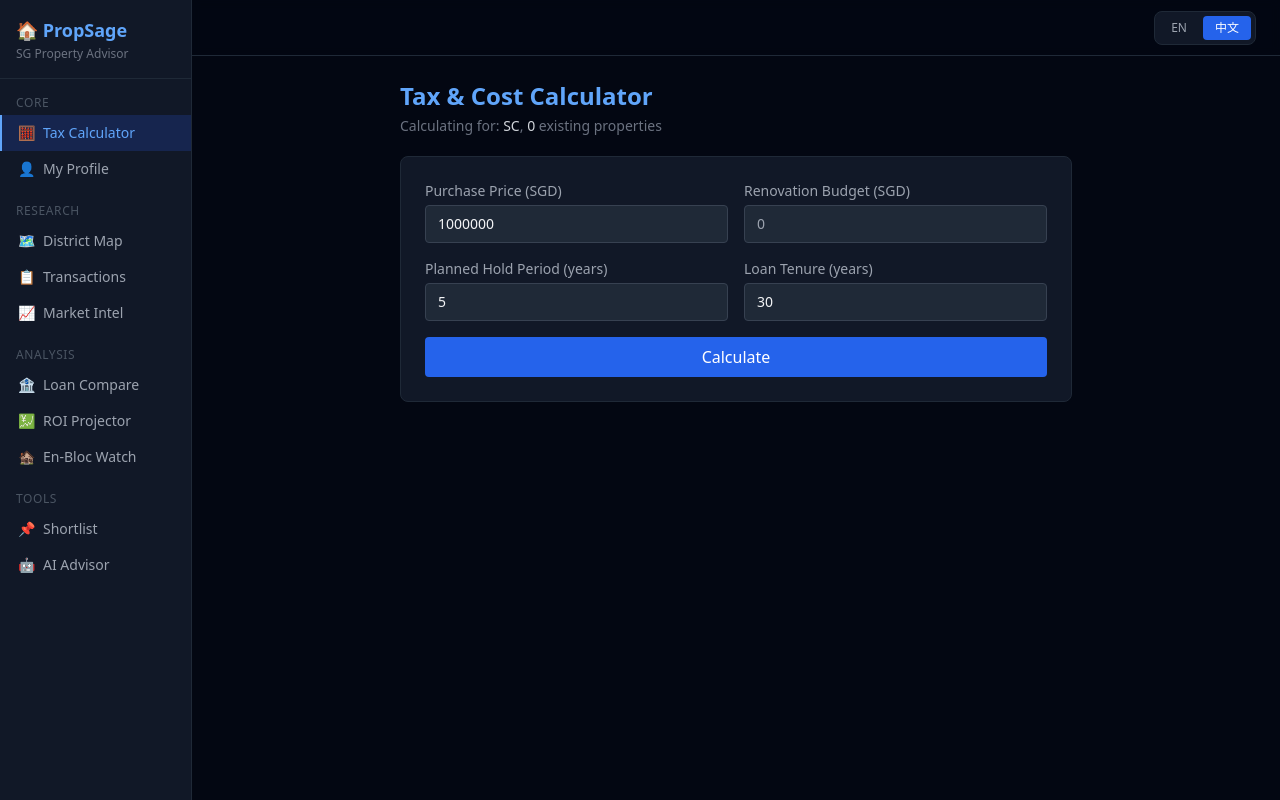
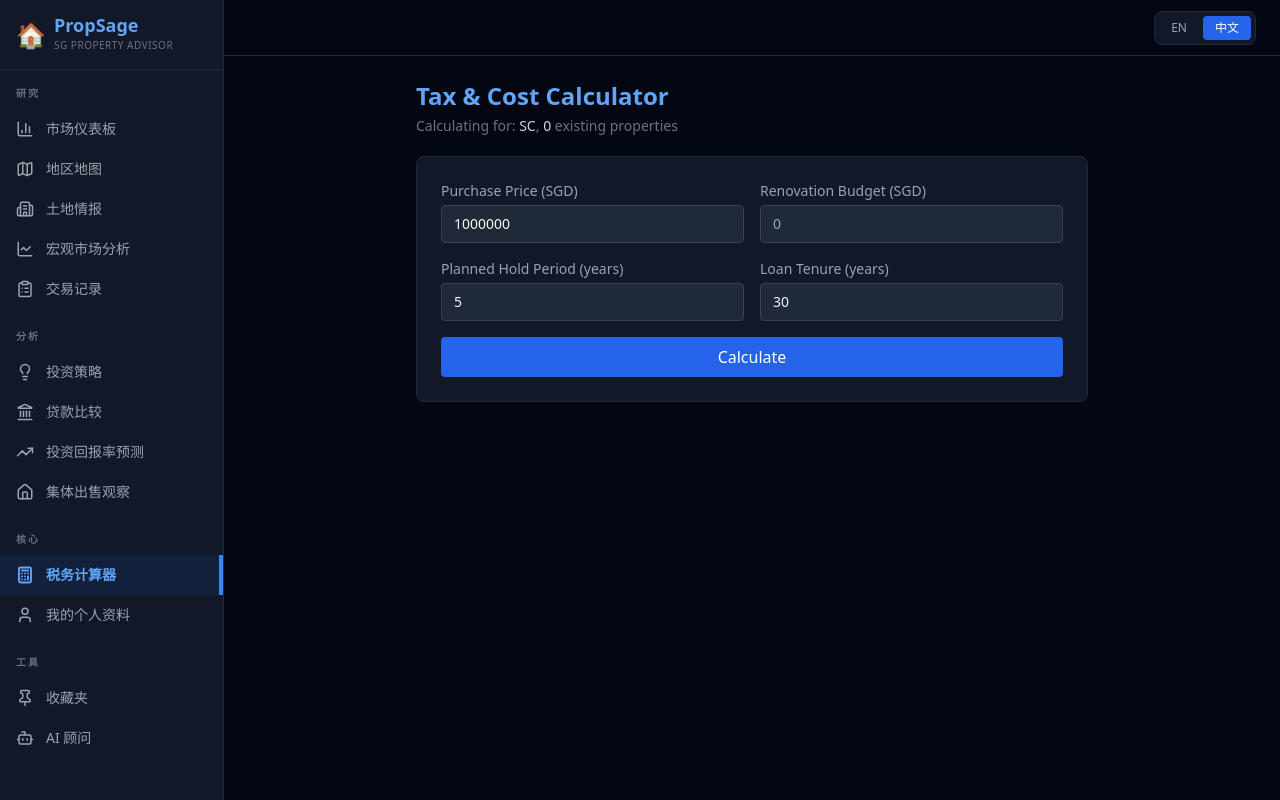
Before and after one commit to 713zhao/PropSage, a React (Vite) app in the folder frontend/: page /calculator in a window 1280 px wide. Built offline with nearby package versions, Linux system fonts and the light colour scheme; no server answers.

Commit message:
feat: restructure sidebar and app routes

```diff
--- a/frontend/src/App.tsx
+++ b/frontend/src/App.tsx
@@ -2,7 +2,7 @@ import { BrowserRouter, Routes, Route, Navigate } from 'react-router-dom'
 import { AppShell } from './components/layout/AppShell'
 import { ProfilePage } from './pages/ProfilePage'
 import { CalculatorPage } from './pages/CalculatorPage'
-import { MarketPage } from './pages/MarketPage'
+import { MarketDashboard } from './pages/MarketDashboard'
 import { TransactionPage } from './pages/TransactionPage'
 import { LoanPage } from './pages/LoanPage'
 import { ROIPage } from './pages/ROIPage'
@@ -10,14 +10,9 @@ import { EnblocPage } from './pages/EnblocPage'
 import { MapPage } from './pages/MapPage'
 import { ShortlistPage } from './pages/ShortlistPage'
 import { AdvisorPage } from './pages/AdvisorPage'
-
-function ComingSoon({ name }: { name: string }) {
-  return (
-    <div className="flex items-center justify-center h-64">
-      <p className="text-gray-500 text-lg">{name} — coming in a later phase</p>
-    </div>
-  )
-}
+import { LandIntelligencePage } from './pages/LandIntelligencePage'
+import { MacroAnalysisPage } from './pages/MacroAnalysisPage'
+import { InvestmentStrategyPage } from './pages/InvestmentStrategyPage'
 
 export function App() {
   return (
@@ -29,7 +24,10 @@ export function App() {
           <Route path="/profile" element={<ProfilePage />} />
           <Route path="/map" element={<MapPage />} />
           <Route path="/transactions" element={<TransactionPage />} />
-          <Route path="/market" element={<MarketPage />} />
+          <Route path="/market" element={<MarketDashboard />} />
+          <Route path="/land-intel" element={<LandIntelligencePage />} />
+          <Route path="/macro" element={<MacroAnalysisPage />} />
+          <Route path="/investment" element={<InvestmentStrategyPage />} />
           <Route path="/loans" element={<LoanPage />} />
           <Route path="/roi" element={<ROIPage />} />
           <Route path="/enbloc" element={<EnblocPage />} />
--- a/frontend/src/components/layout/Sidebar.tsx
+++ b/frontend/src/components/layout/Sidebar.tsx
@@ -1,67 +1,103 @@
 import { NavLink } from 'react-router-dom'
+import {
+  BarChart3,
+  Map,
+  Building2,
+  LineChart,
+  ClipboardList,
+  Lightbulb,
+  Landmark,
+  TrendingUp,
+  Home,
+  Calculator,
+  User,
+  Pin,
+  Bot
+} from 'lucide-react'
+import { useLanguage } from '../../context/LanguageContext'
 
 const NAV_SECTIONS = [
   {
-    label: 'Core',
+    id: 'research',
+    labelKey: 'nav.sections.research' as const,
     items: [
-      { path: '/calculator', icon: '🧮', label: 'Tax Calculator' },
-      { path: '/profile', icon: '👤', label: 'My Profile' },
+      { path: '/market', icon: BarChart3, labelKey: 'nav.marketDashboard' as const },
+      { path: '/map', icon: Map, labelKey: 'nav.districtMap' as const },
+      { path: '/land-intel', icon: Building2, labelKey: 'nav.landIntel' as const },
+      { path: '/macro', icon: LineChart, labelKey: 'nav.macroAnalysis' as const },
+      { path: '/transactions', icon: ClipboardList, labelKey: 'nav.transactions' as const },
     ],
   },
   {
-    label: 'Research',
+    id: 'analysis',
+    labelKey: 'nav.sections.analysis' as const,
     items: [
-      { path: '/map', icon: '🗺️', label: 'District Map' },
-      { path: '/transactions', icon: '📋', label: 'Transactions' },
-      { path: '/market', icon: '📈', label: 'Market Intel' },
+      { path: '/investment', icon: Lightbulb, labelKey: 'nav.investmentStrategy' as const },
+      { path: '/loans', icon: Landmark, labelKey: 'nav.loanCompare' as const },
+      { path: '/roi', icon: TrendingUp, labelKey: 'nav.roiProjector' as const },
+      { path: '/enbloc', icon: Home, labelKey: 'nav.enblocWatch' as const },
     ],
   },
   {
-    label: 'Analysis',
+    id: 'core',
+    labelKey: 'nav.sections.core' as const,
     items: [
-      { path: '/loans', icon: '🏦', label: 'Loan Compare' },
-      { path: '/roi', icon: '💹', label: 'ROI Projector' },
-      { path: '/enbloc', icon: '🏚️', label: 'En-Bloc Watch' },
+      { path: '/calculator', icon: Calculator, labelKey: 'nav.taxCalculator' as const },
+      { path: '/profile', icon: User, labelKey: 'nav.myProfile' as const },
     ],
   },
   {
-    label: 'Tools',
+    id: 'tools',
+    labelKey: 'nav.sections.tools' as const,
     items: [
-      { path: '/shortlist', icon: '📌', label: 'Shortlist' },
-      { path: '/advisor', icon: '🤖', label: 'AI Advisor' },
+      { path: '/shortlist', icon: Pin, labelKey: 'nav.shortlist' as const },
+      { path: '/advisor', icon: Bot, labelKey: 'nav.aiAdvisor' as const },
     ],
   },
 ]
 
 export function Sidebar() {
+  const { t } = useLanguage()
+
   return (
-    <aside className="w-48 bg-gray-900 border-r border-gray-800 flex flex-col shrink-0">
+    <aside className="w-56 bg-gray-900 border-r border-gray-800 flex flex-col shrink-0">
       <div className="p-4 border-b border-gray-800">
-        <span className="text-blue-400 font-bold text-lg">🏠 PropSage</span>
-        <p className="text-gray-500 text-xs mt-0.5">SG Property Advisor</p>
+        <div className="flex items-center gap-2">
+          <span className="text-2xl">🏠</span>
+          <div>
+            <span className="text-blue-400 font-bold text-lg block leading-none">PropSage</span>
+            <p className="text-gray-500 text-[10px] uppercase tracking-wider mt-1 font-medium">SG Property Advisor</p>
+          </div>
+        </div>
       </div>
       <nav className="flex-1 overflow-y-auto py-3">
         {NAV_SECTIONS.map((section) => (
-          <div key={section.label} className="mb-3">
-            <p className="px-4 py-1 text-xs text-gray-600 uppercase tracking-wider">
-              {section.label}
+          <div key={section.id} className="mb-4">
+            <p className="px-4 py-1 text-[10px] font-bold text-gray-500 uppercase tracking-[0.2em]">
+              {t(section.labelKey)}
             </p>
+            <div className="mt-1">
               {section.items.map((item) => (
                 <NavLink
                   key={item.path}
                   to={item.path}
                   className={({ isActive }) =>
-                  `flex items-center gap-2 px-4 py-2 text-sm transition-colors ${
+                    `flex items-center gap-3 px-4 py-2.5 text-sm transition-all duration-200 ${
                       isActive
-                      ? 'bg-blue-900/40 text-blue-400 border-l-2 border-blue-400'
-                      : 'text-gray-400 hover:text-gray-200 hover:bg-gray-800 border-l-2 border-transparent'
+                        ? 'bg-blue-600/10 text-blue-400 border-r-4 border-blue-500'
+                        : 'text-gray-400 hover:text-gray-200 hover:bg-gray-800/50 border-r-4 border-transparent'
                     }`
                   }
                 >
-                <span>{item.icon}</span>
-                <span>{item.label}</span>
+                  {({ isActive }) => (
+                    <>
+                      <item.icon size={18} strokeWidth={isActive ? 2.5 : 2} />
+                      <span className={isActive ? 'font-semibold' : 'font-medium'}>{t(item.labelKey)}</span>
+                    </>
+                  )}
                 </NavLink>
               ))}
+            </div>
           </div>
         ))}
       </nav>
--- a/frontend/src/locales/en.json
+++ b/frontend/src/locales/en.json
@@ -1,8 +1,21 @@
 {
+  "nav.sections.research": "Research",
+  "nav.sections.analysis": "Analysis",
+  "nav.sections.core": "Core",
+  "nav.sections.tools": "Tools",
   "nav.marketDashboard": "Market Dashboard",
+  "nav.districtMap": "District Map",
   "nav.landIntel": "Land Intelligence",
-  "nav.macro": "Macro Analysis",
-  "nav.investment": "Investment Strategy",
+  "nav.macroAnalysis": "Macro Analysis",
+  "nav.transactions": "Transactions",
+  "nav.investmentStrategy": "Investment Strategy",
+  "nav.loanCompare": "Loan Compare",
+  "nav.roiProjector": "ROI Projector",
+  "nav.enblocWatch": "En-Bloc Watch",
+  "nav.taxCalculator": "Tax Calculator",
+  "nav.myProfile": "My Profile",
+  "nav.shortlist": "Shortlist",
+  "nav.aiAdvisor": "AI Advisor",
   "header.title": "Property Intelligence",
   "common.en": "EN",
   "common.zh": "中文",
--- a/frontend/src/locales/zh.json
+++ b/frontend/src/locales/zh.json
@@ -1,8 +1,21 @@
 {
+  "nav.sections.research": "研究",
+  "nav.sections.analysis": "分析",
+  "nav.sections.core": "核心",
+  "nav.sections.tools": "工具",
   "nav.marketDashboard": "市场仪表板",
+  "nav.districtMap": "地区地图",
   "nav.landIntel": "土地情报",
-  "nav.macro": "宏观分析",
-  "nav.investment": "投资策略",
+  "nav.macroAnalysis": "宏观市场分析",
+  "nav.transactions": "交易记录",
+  "nav.investmentStrategy": "投资策略",
+  "nav.loanCompare": "贷款比较",
+  "nav.roiProjector": "投资回报率预测",
+  "nav.enblocWatch": "集体出售观察",
+  "nav.taxCalculator": "税务计算器",
+  "nav.myProfile": "我的个人资料",
+  "nav.shortlist": "收藏夹",
+  "nav.aiAdvisor": "AI 顾问",
   "header.title": "房地产智能",
   "common.en": "EN",
   "common.zh": "中文",
--- /dev/null
+++ b/frontend/src/pages/InvestmentStrategyPage.tsx
@@ -0,0 +1,3 @@
+export function InvestmentStrategyPage() {
+  return <div className="p-6">Investment Strategy Placeholder</div>
+}
--- /dev/null
+++ b/frontend/src/pages/LandIntelligencePage.tsx
@@ -0,0 +1,3 @@
+export function LandIntelligencePage() {
+  return <div className="p-6">Land Intelligence Placeholder</div>
+}
--- /dev/null
+++ b/frontend/src/pages/MacroAnalysisPage.tsx
@@ -0,0 +1,3 @@
+export function MacroAnalysisPage() {
+  return <div className="p-6">Macro Analysis Placeholder</div>
+}
--- a/frontend/src/pages/MarketPage.tsx
+++ b/frontend/src/pages/MarketDashboard.tsx
@@ -4,7 +4,7 @@ import {
 } from 'recharts'
 import { getPPI, getRental, getVolume, PPIRecord, RentalRecord, VolumeRecord } from '../api/market'
 
-export function MarketPage() {
+export function MarketDashboard() {
   const [ppi, setPpi] = useState<PPIRecord[]>([])
   const [rental, setRental] = useState<RentalRecord[]>([])
   const [volume, setVolume] = useState<VolumeRecord[]>([])
```
Lines whose indentation alone changed are shown as unchanged.
